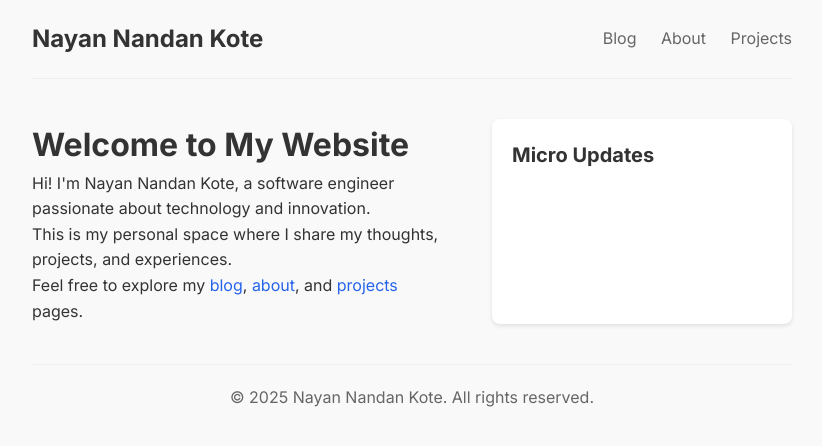
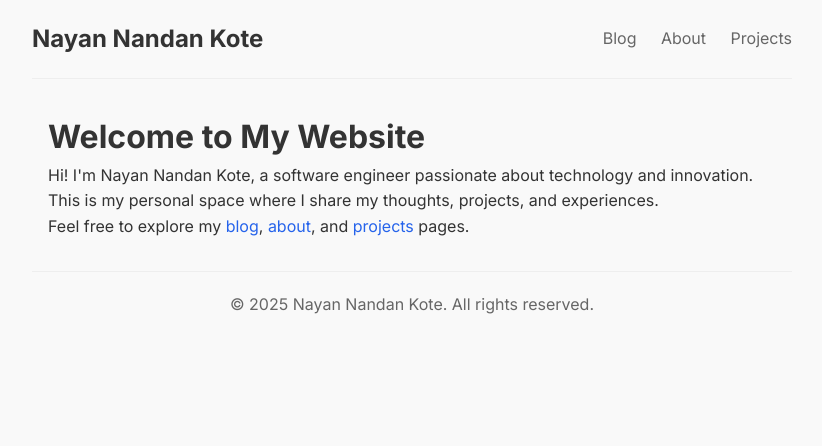
Before and after one commit to nayankote/nayankote.github.io, a Jekyll site: the page built from index.html, in a window 1280 px wide. Shown: the top 446 px of the page, without its empty margins (228-1050 px from the left). Built offline with Jekyll 4.4.1, drawn with Linux system fonts in a browser that asks for light colours; the list of posts is cut into pages by our own code.

Commit message:
Remove micro updates section and adjust layout

```diff
--- a/_config.yml
+++ b/_config.yml
@@ -13,12 +13,6 @@ plugins:
   - jekyll-paginate
   - jekyll-archives
   - jemoji
-
-# Collections
-collections:
-  micro_posts:
-    output: true
-    permalink: /micro/:title/
 
 # Archives
 jekyll-archives:
@@ -43,11 +37,6 @@ defaults:
       type: "posts"
     values:
       layout: "post"
-  - scope:
-      path: ""
-      type: "micro_posts"
-    values:
-      layout: "micro_post"
 
 # Exclude from processing
 exclude:
--- a/_layouts/default.html
+++ b/_layouts/default.html
@@ -23,22 +23,7 @@
         </header>
 
         <main class="content">
-            <div class="main-content">
-                {{ content }}
-            </div>
-            <aside class="micro-blog-sidebar">
-                <h3>Micro Updates</h3>
-                <div class="micro-posts">
-                    {% assign current_tags = page.tags | default: "@main" %}
-                    {% assign filtered_micro_posts = site.micro_posts | where_exp: "post", "post.tags contains current_tags" | limit: 5 %}
-                    {% for post in filtered_micro_posts %}
-                        <article class="micro-post">
-                            <time datetime="{{ post.date | date_to_xmlschema }}">{{ post.date | date: "%b %d, %Y" }}</time>
-                            {{ post.content }}
-                        </article>
-                    {% endfor %}
-                </div>
-            </aside>
+            {{ content }}
         </main>
 
         <footer class="site-footer">
--- a/assets/css/main.css
+++ b/assets/css/main.css
@@ -58,8 +58,9 @@ body {
 
 /* Main content styles */
 .content {
-    display: flex;
-    margin: 40px 0;
+    max-width: 800px;
+    margin: 0 auto;
+    padding: 2rem 1rem;
 }
 
 .main-content {
```
